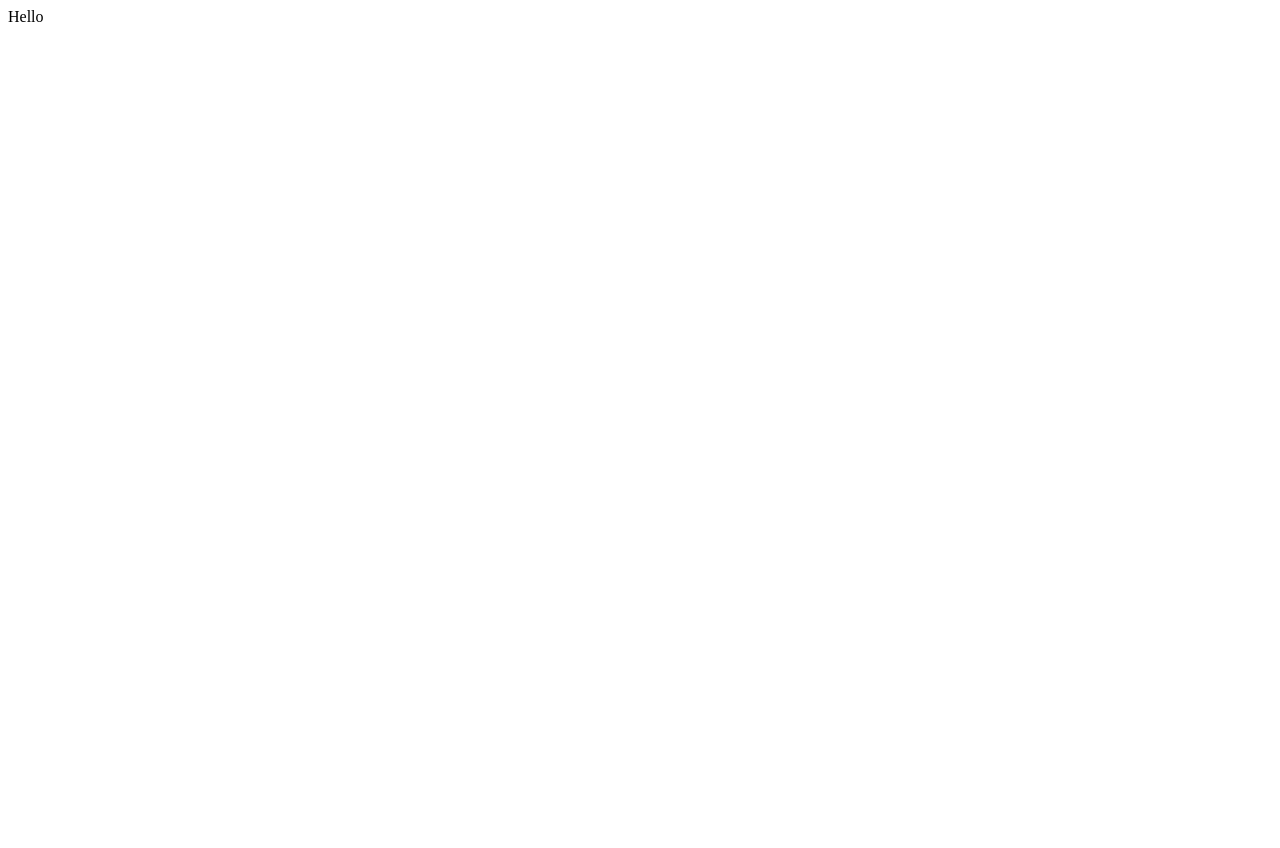
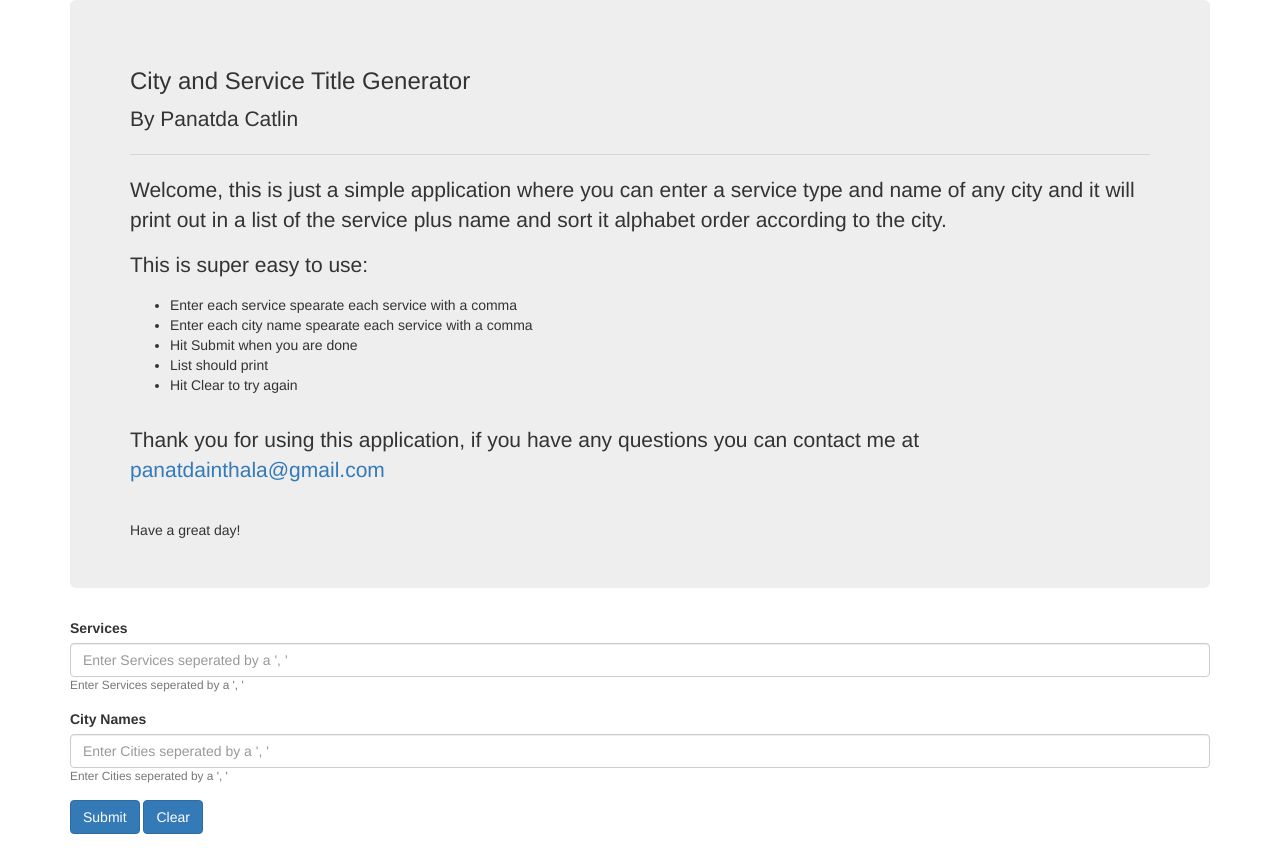
Before and after one commit to PanatdaCatlin/CityServiceTitleGenerator, a plain HTML site: page index.html in a window 1280 px wide. Before the commit the page ends 800 px from the top, so only its background shows below. Drawn offline with nearby package versions, Linux system fonts and the light colour scheme.

Commit message:
update index.html with code

```diff
--- a/index.html
+++ b/index.html
@@ -1,3 +1,121 @@
-<div>
-Hello
-</div>
+<html lang="en">
+  <head>
+    <meta charset="UTF-8" />
+    <meta name="viewport" content="width=device-width, initial-scale=1.0" />
+    <title>City and Service Title Generator</title>
+    <link
+      rel="stylesheet"
+      href="https://maxcdn.bootstrapcdn.com/bootstrap/3.4.1/css/bootstrap.min.css"
+    />
+
+    <!-- jQuery library -->
+    <script src="https://ajax.googleapis.com/ajax/libs/jquery/3.5.1/jquery.min.js"></script>
+
+    <!-- Latest compiled JavaScript -->
+    <script src="https://maxcdn.bootstrapcdn.com/bootstrap/3.4.1/js/bootstrap.min.js"></script>
+
+    <script>
+      document.addEventListener("DOMContentLoaded", () => {
+        const form = document.getElementById("CityServices");
+        const cityInput = document.getElementById("cityInput");
+        const servicesInput = document.getElementById("serviceInput");
+        const outputs = document.getElementById("outputs");
+        document.getElementById("clear").addEventListener("click", (e) => {
+          e.preventDefault();
+          outputs.innerHTML = "";
+        });
+        form.addEventListener("submit", (e) => {
+          e.preventDefault();
+
+          let cities = cityInput.value.split(", ");
+          const services = servicesInput.value.split(", ");
+
+          cities = cities.sort();
+
+          outputs.innerHTML = "";
+
+          services.forEach((s) => {
+            cities.forEach((c) => {
+              const node = document.createElement("li");
+              node.innerText = `${s} ${toTitleCase(c)}`;
+
+              outputs.appendChild(node);
+            });
+          });
+        });
+      });
+
+      function toTitleCase(str) {
+        return str.replace(/\w\S*/g, function (txt) {
+          return txt.charAt(0).toUpperCase() + txt.substr(1).toLowerCase();
+        });
+      }
+    </script>
+  </head>
+  <body>
+    <div class="container">
+      <div class="jumbotron">
+        <h3 class="display-4">City and Service Title Generator</h3>
+        <p class="lead">By Panatda Catlin</p>
+        <hr class="my-4" />
+        <p>
+          Welcome, this is just a simple application where you can enter a
+          service type and name of any city and it will print out in a list of
+          the service plus name and sort it alphabet order according to the
+          city.
+        </p>
+        <p>This is super easy to use:</p>
+        <ul>
+          <li>Enter each service spearate each service with a comma</li>
+          <li>Enter each city name spearate each service with a comma</li>
+          <li>Hit Submit when you are done</li>
+          <li>List should print</li>
+          <li>Hit Clear to try again</li>
+        </ul>
+        <br />
+        <p>
+          Thank you for using this application, if you have any questions you
+          can contact me at
+          <a href="mailto:panatdainthala@gmail.com" target="_blank"
+            >panatdainthala@gmail.com</a
+          >
+        </p>
+        <br />
+        Have a great day!
+      </div>
+      <form id="CityServices">
+        <div class="form-group">
+          <label for="serviceInput">Services</label>
+          <input
+            type="text"
+            class="form-control"
+            id="serviceInput"
+            placeholder="Enter Services seperated by a ', '"
+            value=""
+          />
+          <small id="servicesHelp" class="form-text text-muted"
+            >Enter Services seperated by a ', '
+          </small>
+        </div>
+
+        <div class="form-group">
+          <label for="cityInput">City Names</label>
+          <input
+            type="text"
+            class="form-control"
+            id="cityInput"
+            aria-describedby="cityInput"
+            placeholder="Enter Cities seperated by a ', '"
+            value=""
+          />
+          <small id="cityHelp" class="form-text text-muted"
+            >Enter Cities seperated by a ', '
+          </small>
+        </div>
+        <button type="submit" class="btn btn-primary">Submit</button>
+        <button id="clear" class="btn btn-primary">Clear</button>
+      </form>
+      <ul id="outputs"></ul>
+    </div>
+  </body>
+</html>
```
